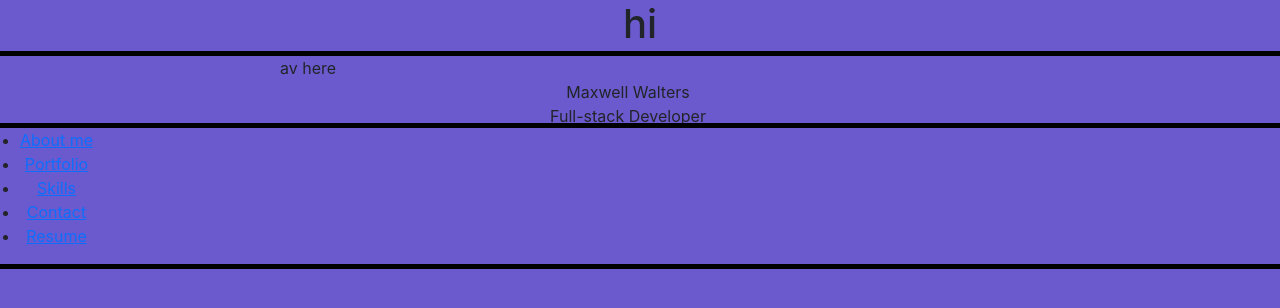
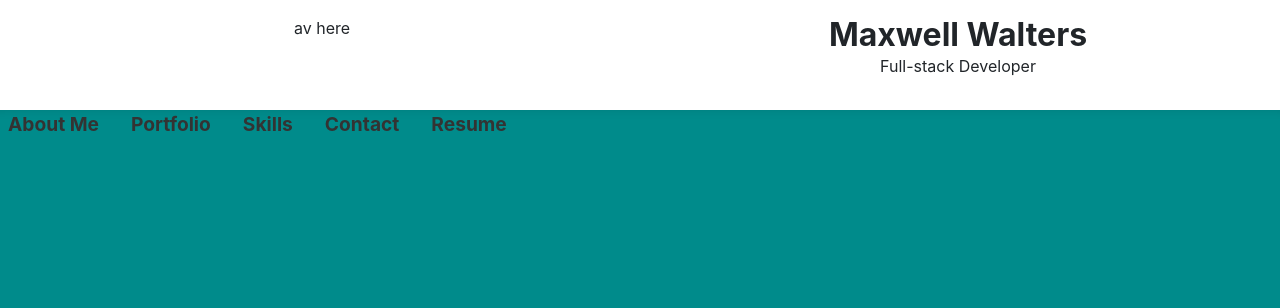
Before and after one commit to 4therealm/portfolio, a React (Create React App) app: page / in a window 1280 px wide. Shown: the top 308 px of the page. Built offline with nearby package versions, Linux system fonts and the light colour scheme.

Commit message:
header and nav coded

```diff
--- a/src/App.jsx
+++ b/src/App.jsx
@@ -1,11 +1,12 @@
 import Header from './components/Header';
 import './App.css';
+import Navigation from './components/Navigation'
 
 function App() {
   return (
     <div className="App">
-     <h1>hi</h1>
      <Header />
+     <Navigation />
     </div>
   );
 }
--- a/src/components/Header.jsx
+++ b/src/components/Header.jsx
@@ -7,7 +7,6 @@ export default function Header() {
 
   <header className="row">
     <Max />
-    <Navigation />
   </header>
   )
 }
--- a/src/components/Max.jsx
+++ b/src/components/Max.jsx
@@ -4,11 +4,14 @@ export default function Max() {
 
 
   return (
-    <div className="row">
-      <div className="col-lg-6">av here</div>
-      <div>
-        <div>Maxwell Walters</div>
-        <div>Full-stack Developer</div>
+    <div className="col">
+      <div className="row">
+        <div className="col-6">av here</div>
+        <div className="col-6">
+          <h1>Maxwell Walters</h1>
+        <p>Full-stack Developer</p>
+
+        </div>
       </div>
     </div>
   )
--- a/src/components/Navigation.jsx
+++ b/src/components/Navigation.jsx
@@ -1,26 +1,18 @@
-import React from "react";
+import React from 'react';
 
-export default function Navigation() {
 
+function Navigation() {
   return (
-    <div className="nav">
+    <nav>
       <ul>
-        <li>
-          <a href="#about">About me</a>
-        </li>
-        <li>
-          <a href="#portfolio">Portfolio</a>
-        </li>
-        <li>
-          <a href="#skills">Skills</a>
-        </li>
-        <li>
-          <a href="#contact">Contact</a>
-        </li>
-        <li>
-          <a href="#resume">Resume</a>
-        </li>
+        <li><a href="#about-me">About Me</a></li>
+        <li><a href="#portfolio">Portfolio</a></li>
+        <li><a href="#skills">Skills</a></li>
+        <li><a href="#contact">Contact</a></li>
+        <li><a href="#resume">Resume</a></li>
       </ul>
-    </div>
-  )
+    </nav>
+  );
 }
+
+export default Navigation;
--- a/src/styles.css
+++ b/src/styles.css
@@ -1,6 +1,6 @@
-body{
-  background-color: slateblue;
 
+body {
+  background-color: darkcyan;
   margin: 0;
   font-family: -apple-system, BlinkMacSystemFont, 'Segoe UI', 'Roboto', 'Oxygen',
     'Ubuntu', 'Cantarell', 'Fira Sans', 'Droid Sans', 'Helvetica Neue',
@@ -8,17 +8,132 @@ body{
   -webkit-font-smoothing: antialiased;
   -moz-osx-font-smoothing: grayscale;
 }
+.loading-container {
+  display: flex;
+  justify-content: center;
+  align-items: center;
+  height: 100vh;
+}
 
 code {
   font-family: source-code-pro, Menlo, Monaco, Consolas, 'Courier New',
     monospace;
 }
-
 header {
-    outline: solid 5px black;
+  display: flex;
+  justify-content: space-between;
+  align-items: center;
+  padding: 1rem;
+  background-color: #fff;
+  box-shadow: 0 0 10px rgba(0, 0, 0, 0.1);
 }
 
-  .nav {
-    outline: solid 5px black;
+h1 {
+  margin: 0;
+  font-size: 2rem;
+  font-weight: bold;
+}
 
+nav ul {
+  display: flex;
+  list-style: none;
+  margin: 0;
+  padding: 0;
 }
+
+nav li {
+  margin-right: 1rem;
+}
+
+nav a {
+  color: #333;
+  text-decoration: none;
+  font-size: 1.2rem;
+  font-weight: bold;
+  padding: 0.5rem;
+  transition: all 0.2s ease-in-out;
+}
+
+nav a:hover {
+  color: #1e90ff;
+}
+
+section {
+  padding: 2rem;
+}
+
+section h2 {
+  margin-bottom: 2rem;
+  font-size: 2rem;
+  font-weight: bold;
+}
+
+.project {
+  background-color: #fff;
+  box-shadow: 0 0 10px rgba(0, 0, 0, 0.1);
+  padding: 1rem;
+  margin-bottom: 2rem;
+}
+
+.project h3 {
+  margin: 0;
+  font-size: 1.5rem;
+  font-weight: bold;
+}
+
+.project img {
+  display: block;
+  max-width: 100%;
+  height: auto;
+  margin-bottom: 1rem;
+}
+
+.project p {
+  margin-bottom: 1rem;
+}
+
+form {
+  display: flex;
+  flex-direction: column;
+  max-width: 400px;
+  margin: 0 auto;
+}
+
+label {
+  margin-bottom: 5px;
+  font-weight: bold;
+}
+
+input {
+  padding: 10px;
+  margin-bottom: 10px;
+  border-radius: 5px;
+  border: none;
+  box-shadow: 0 2px 5px rgba(0, 0, 0, 0.2);
+}
+
+textarea {
+  padding: 10px;
+  margin-bottom: 10px;
+  border-radius: 5px;
+  border: none;
+  box-shadow: 0 2px 5px rgba(0, 0, 0, 0.2);
+}
+
+button[type="submit"] {
+  background-color: #1e90ff;
+  color: #fff;
+  border: none;
+  border-radius: 5px;
+  padding: 10px 20px;
+  font-size: 1.2rem;
+  font-weight: bold;
+  cursor: pointer;
+  transition: all 0.2s ease-in-out;
+}
+
+button[type="submit"]:hover {
+  background-color: #fff;
+  color: #1e90ff;
+  border: 2px solid #1e90ff;
+}
```
Lines whose indentation alone changed are shown as unchanged.
